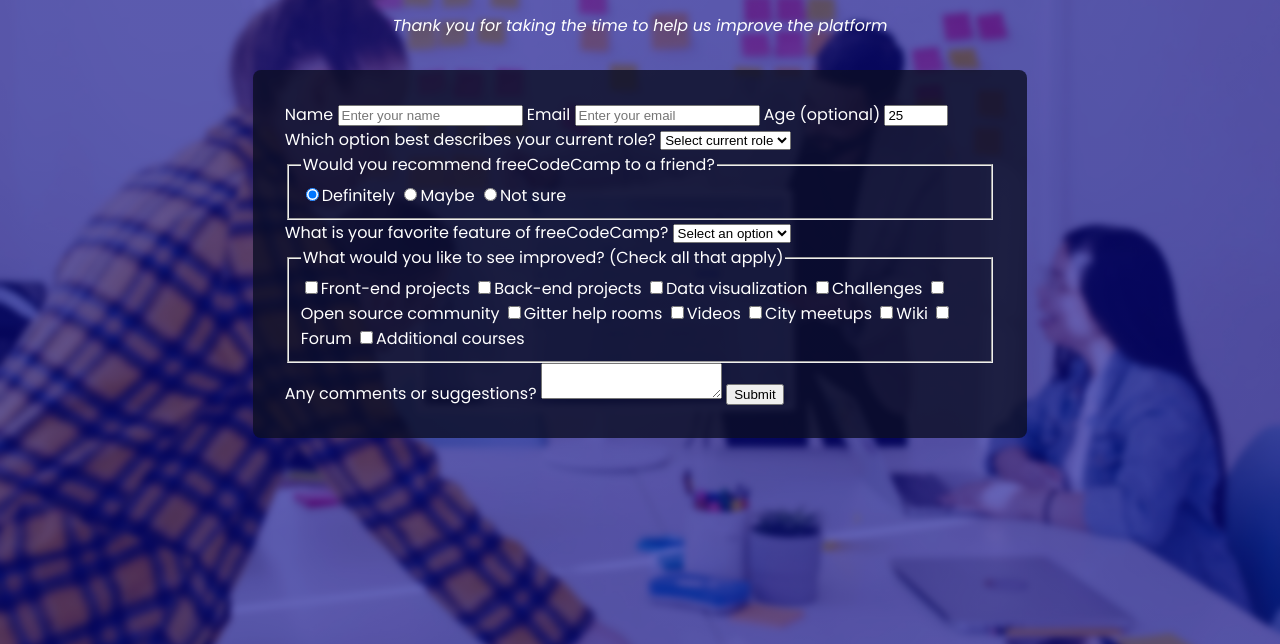
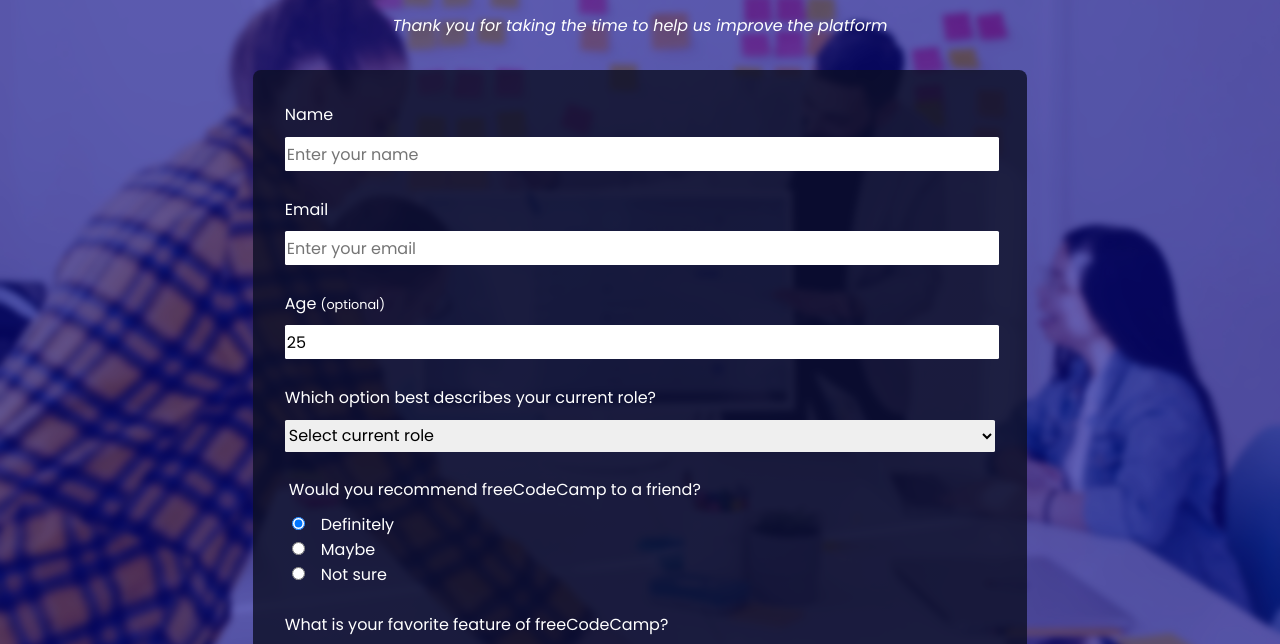
Before and after one commit to Ivansancor/freeCodeCamp_project5, a plain HTML site: page index.html in a window 1280 px wide. Shown: the part 120-764 px from the top of the page. Drawn offline with Linux system fonts and the light colour scheme.

Commit message:
Finished project as per fCC's requirements

```diff
--- a/index.html
+++ b/index.html
@@ -26,11 +26,11 @@
                 <option value="prefer-not-to-say">Prefer not to say</option>
                 <option value="other">Other</option>
             </select>
-            <fieldset>
+            <fieldset class="radios">
                 <legend>Would you recommend freeCodeCamp to a friend?</legend>
-                <label for="definitely"><input type="radio" name="recommend" id="definitely" checked>Definitely</label>
-                <label for="maybe"><input type="radio" name="recommend" id="maybe">Maybe</label>
-                <label for="not-sure"><input type="radio" name="recommend" id="not-sure">Not sure</label>
+                <label for="definitely"><input type="radio" name="recommend" id="definitely" value="definitely" checked>Definitely</label>
+                <label for="maybe"><input type="radio" name="recommend" id="maybe" value="maybe">Maybe</label>
+                <label for="not-sure"><input type="radio" name="recommend" id="not-sure" value="not-sure">Not sure</label>
             </fieldset>
             <label for="favorite-feature">What is your favorite feature of freeCodeCamp?</label>
             <select name="favorite-feature" id="favorite-feature" required>
@@ -40,23 +40,22 @@
                 <option value="community">Community</option>
                 <option value="open-source">Open source</option>
             </select>
-            <fieldset>
+            <fieldset class="checkboxes">
                 <legend>What would you like to see improved? <span>(Check all that apply)</span></legend>
-                <label for="front-end"><input type="checkbox" name="improvements" id="front-end">Front-end projects</label>
-                <label for="back-end"><input type="checkbox" name="improvements" id="front-end">Back-end projects</label>
-                <label for="data-visualization"><input type="checkbox" name="improvements" id="data-visualization">Data visualization</label>
-                <label for="challenges"><input type="checkbox" name="improvements" id="challenges">Challenges</label>
-                <label for="open-source-community"><input type="checkbox" name="improvements" id="open-source-community">Open source community</label>
-                <label for="gitter-help-rooms"><input type="checkbox" name="improvements" id=gitter-help-rooms">Gitter help rooms</label>
-                <label for="videos"><input type="checkbox" name="improvements" id="videos">Videos</label>
-                <label for="city-meetups"><input type="checkbox" name="improvements" id="city-meetups">City meetups</label>
-                <label for="wiki"><input type="checkbox" name="improvements" id="wiki">Wiki</label>
-                <label for="forum"><input type="checkbox" name="improvements" id="forum">Forum</label>
-                <label for="additional courses"><input type="checkbox" name="improvements" id="additional courses">Additional courses</label>
+                <label for="front-end"><input type="checkbox" name="improvements" id="front-end"  value="front-end">Front-end projects</label>
+                <label for="back-end"><input type="checkbox" name="improvements" id="back-end" value="back-end">Back-end projects</label>
+                <label for="data-visualization"><input type="checkbox" name="improvements" id="data-visualization" value="data-visualization">Data visualization</label>
+                <label for="challenges"><input type="checkbox" name="improvements" id="challenges" value="challenges">Challenges</label>
+                <label for="open-source-community"><input type="checkbox" name="improvements" id="open-source-community" value="open-source-community">Open source community</label>
+                <label for="gitter-help-rooms"><input type="checkbox" name="improvements" id="gitter-help-rooms" value="gitter-help-rooms">Gitter help rooms</label>
+                <label for="videos"><input type="checkbox" name="improvements" id="videos" value="videos">Videos</label>
+                <label for="city-meetups"><input type="checkbox" name="improvements" id="city-meetups" value="city-meetups">City meetups</label>
+                <label for="wiki"><input type="checkbox" name="improvements" id="wiki" value="wiki">Wiki</label>
+                <label for="forum"><input type="checkbox" name="improvements" id="forum" value="forum">Forum</label>
+                <label for="additional courses"><input type="checkbox" name="improvements" id="additional courses" value="additional courses">Additional courses</label>
             </fieldset>
             <label for="comments">Any comments or suggestions?</label>
-            <textarea name="comment" id="comment" placeholder="Enter your comment here">
-            </textarea>
+            <textarea name="comment" id="comment" placeholder="Enter your comment here..."></textarea>
             <input type="submit" value="Submit">
         </form>
     </main>
--- a/styles/styles.css
+++ b/styles/styles.css
@@ -29,3 +29,68 @@ form {
     margin: 2rem auto;
     padding: 2rem;
 }
+
+form span {
+    font-size: 0.8rem;
+}
+
+form label {
+    display: block;
+}
+
+form label:first-of-type {
+    margin-top: unset;
+}
+
+#name, #email, #age, form select, form textarea {
+    font-family: "Poppins", sans-serif;
+    width: 100%;
+    height: 2rem;
+    border: none;
+    border-radius: 0.1rem;
+    font-size: 1rem;
+    margin-top: 0.6rem;
+    margin-bottom: 1.6rem;
+}
+
+input[type="checkbox"], input[type="radio"] {
+    margin-right: 1rem;
+    vertical-align: auto;
+}
+
+form fieldset {
+    border: none;
+    padding: 0;
+    margin-bottom: 1.6rem;
+}
+
+form fieldset > legend {
+    margin-bottom: 0.6rem;
+}
+
+form textarea {
+    resize: none;
+    height: 8rem;
+    border-radius: 0.3rem;
+}
+
+input[type="submit"] {
+    width: 100%;
+    height: 3rem;
+    background-color: #007700;
+    color: white;
+    border: none;
+    cursor: pointer;
+    border-radius: 0.2rem;
+    font-size: 1rem;
+}
+
+input[type="submit"]:hover {
+    background-color: white;
+    color: #007700;
+    border: 0.1rem solid #007700;
+    transform: scale(0.99);
+    font-size: 1.1rem;
+    box-shadow: inset 0 0.1rem 0.1rem 0.1rem #003300;
+    transition: box-shadow 0.2s, transform 0.2s;
+}
```
